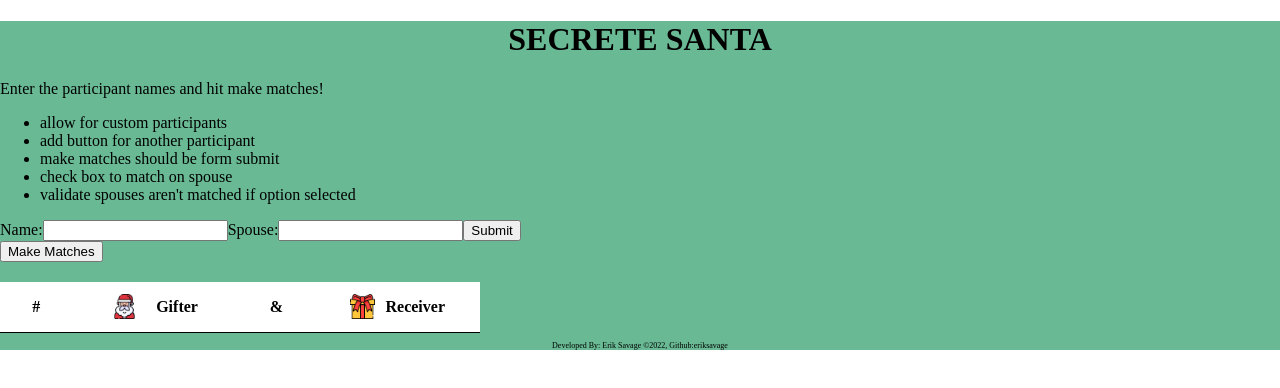
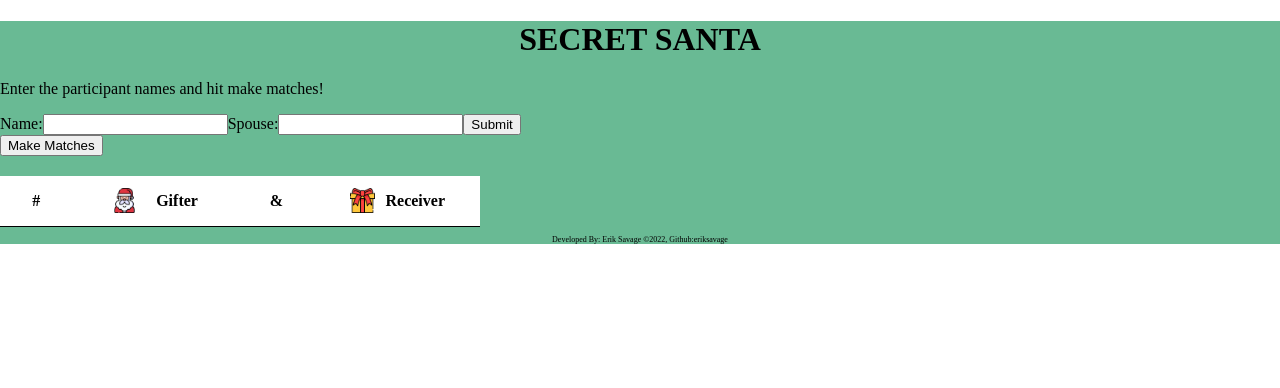
Before and after one commit to eriksavage/secret-santa, a React (Vite) app: page / in a window 1280 px wide. Shown: the top 388 px of the page. Built offline with nearby package versions, Linux system fonts and the light colour scheme; a web font is replaced by a local one.

Commit message:
remove check list from header

```diff
--- a/src/components/Header.jsx
+++ b/src/components/Header.jsx
@@ -2,15 +2,8 @@ export default function Header() {
 
   return (
     <header>
-      <h1>SECRETE SANTA</h1>
+      <h1>SECRET SANTA</h1>
       <p>Enter the participant names and hit make matches!</p>
-      <ul>
-        <li>allow for custom participants</li>
-        <li>add button for another participant</li>
-        <li>make matches should be form submit</li>
-        <li>check box to match on spouse</li>
-        <li>validate spouses aren't matched if option selected</li>
-      </ul>
     </header>
   )
 }
```
Also changed, not shown: 1 other file (tests, documents, lock files or other folders).
